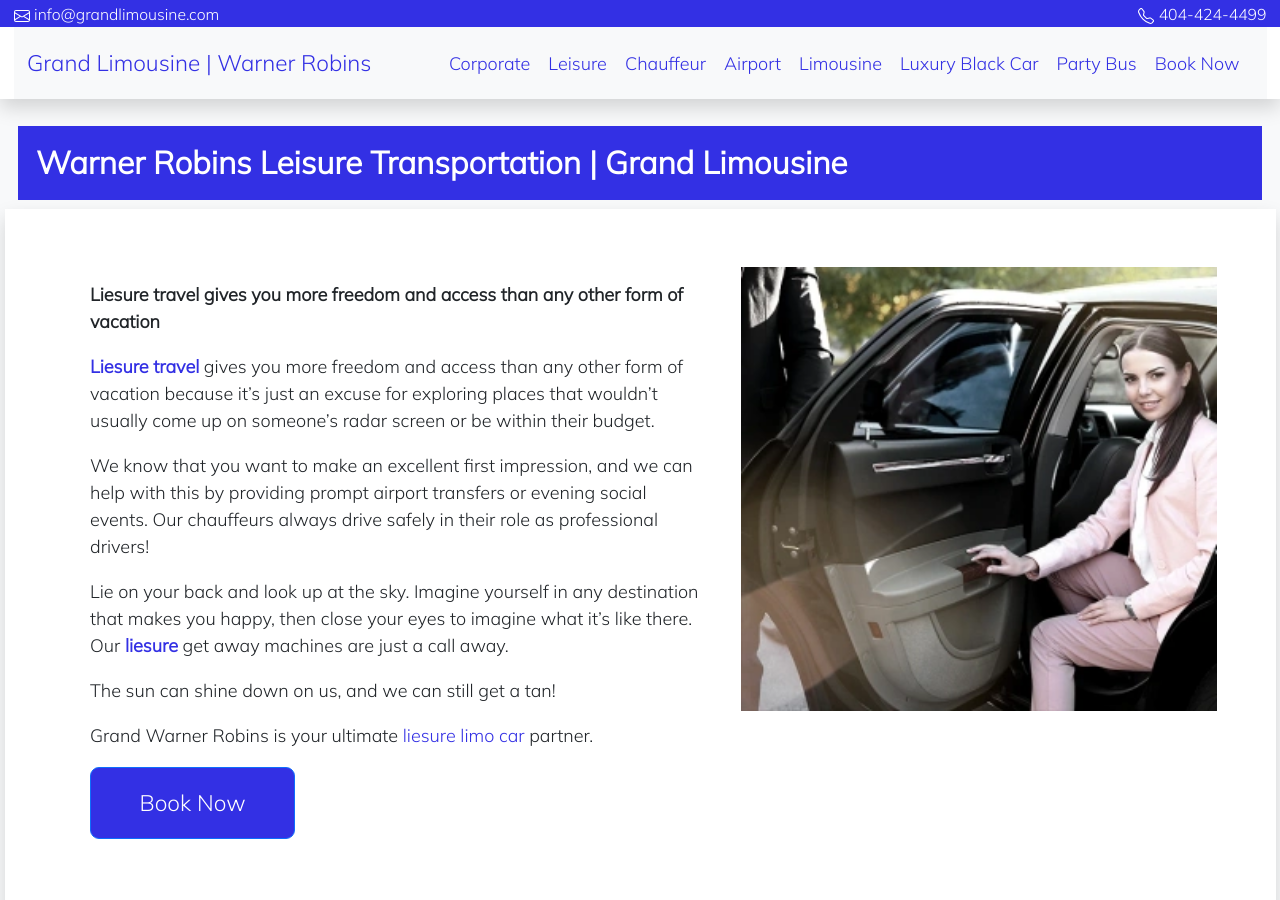
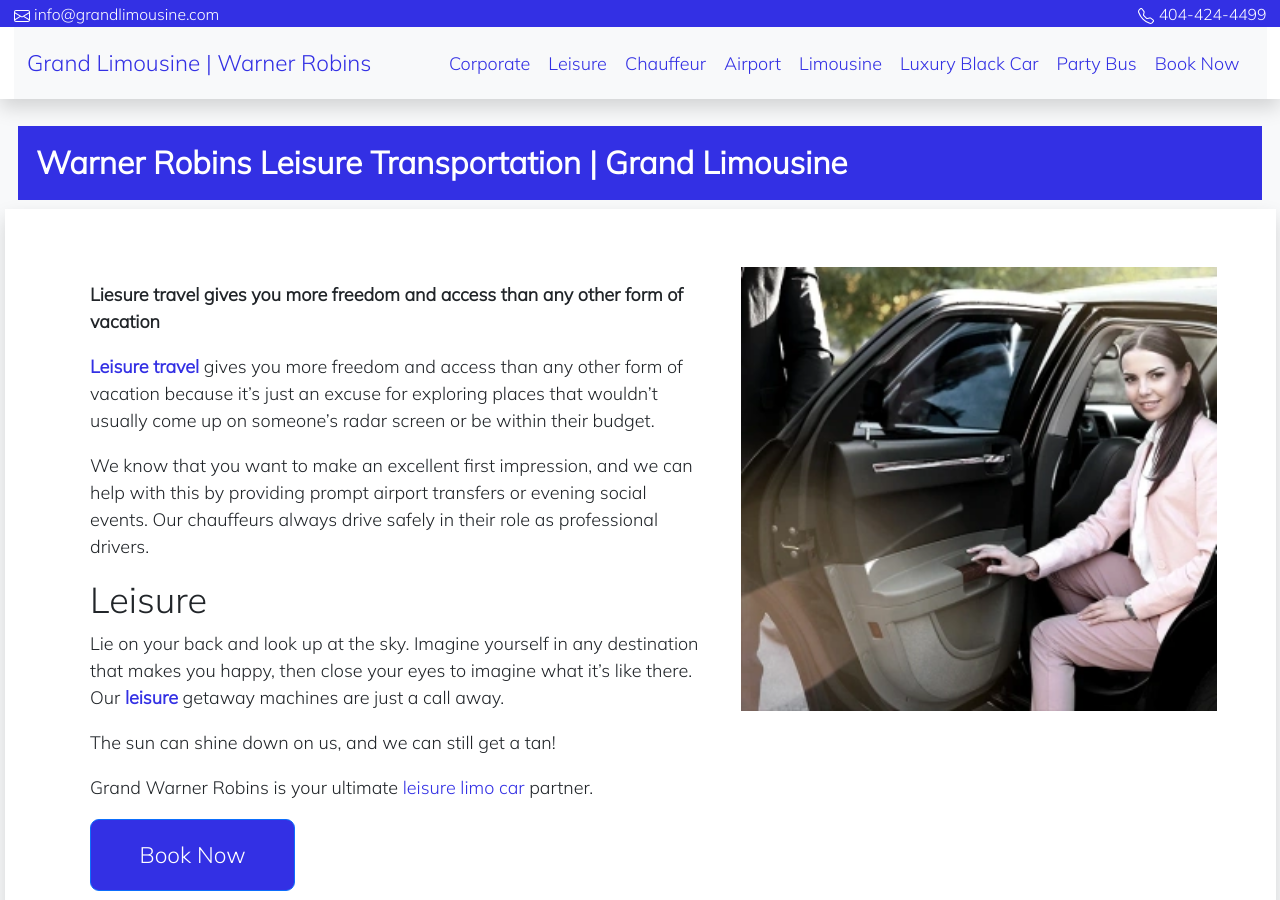
Before and after one commit to wynngrand/grandlimowarner-robins, a Jekyll site: the page built from _posts/2022-08-09-leisure.md, in a window 1280 px wide and 900 px high. Built offline with Jekyll 4.4.1, drawn with Linux system fonts in a browser that asks for light colours.

Commit message:
Update from Forestry.io wynngrand updated _posts/2022-08-09-leisure.md

```diff
--- a/_posts/2022-08-09-leisure.md
+++ b/_posts/2022-08-09-leisure.md
@@ -8,12 +8,14 @@ description: Liesure travel gives you more freedom and access than any other for
 cover: "/assets/img/macon Airport Transfer On The Best Terms.webp"
 
 ---
-[**Liesure travel**](/leisure.html "leisure travel") gives you more freedom and access than any other form of vacation because it's just an excuse for exploring places that wouldn't usually come up on someone's radar screen or be within their budget.
+[**Leisure travel**](/leisure.html "leisure travel") gives you more freedom and access than any other form of vacation because it's just an excuse for exploring places that wouldn't usually come up on someone's radar screen or be within their budget.
 
-We know that you want to make an excellent first impression, and we can help with this by providing prompt airport transfers or evening social events. Our chauffeurs always drive safely in their role as professional drivers!
+We know that you want to make an excellent first impression, and we can help with this by providing prompt airport transfers or evening social events. Our chauffeurs always drive safely in their role as professional drivers.
 
-Lie on your back and look up at the sky. Imagine yourself in any destination that makes you happy, then close your eyes to imagine what it's like there. Our [**liesure**](/leisure.html "leisure") get away machines are just a call away.
+## Leisure
+
+Lie on your back and look up at the sky. Imagine yourself in any destination that makes you happy, then close your eyes to imagine what it's like there. Our [**leisure**](/leisure.html "leisure") getaway machines are just a call away.
 
 The sun can shine down on us, and we can still get a tan!
 
-Grand Warner Robins is your ultimate [liesure limo car](/leisure.html "leisure car limo") partner.
+Grand Warner Robins is your ultimate [leisure limo car](/leisure.html "leisure car limo") partner.
```
